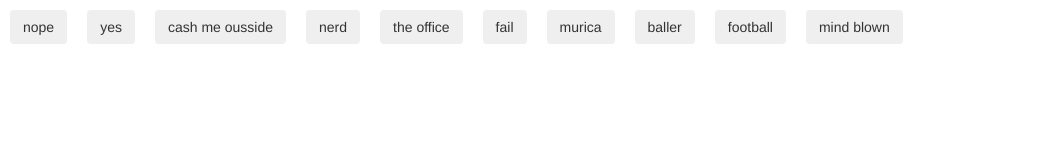
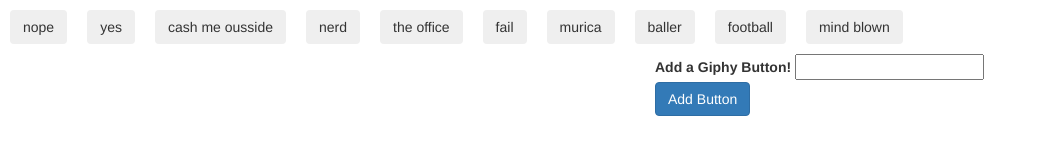
Before and after one commit to sdr2017/giphy, a plain HTML site: page index.html in a window 1280 px wide. Shown: the whole page, without its empty margins (0-1037 px from the left). Drawn offline with nearby package versions, Linux system fonts and the light colour scheme.

Commit message:
trying to add buttons with input field

```diff
--- a/assets/style.css
+++ b/assets/style.css
@@ -1,7 +1,3 @@
 .buttonArray {
 	margin: 10px;
 }
-
-.printedGifs {
-	float: left;
-}
--- a/index.html
+++ b/index.html
@@ -16,8 +16,17 @@
 	</div>
 
 	<div class="row">
-		<div class="col-xs-12 col-sm-12 col-md-12 col-lg-12" id="gifs">
+		<div class="col-xs-6 col-sm-6 col-md-6 col-lg-6" id="gifs">
+		</div>
+
+		<div class="col-xs-6 col-sm-6 col-md-6 col-lg-6" id="addButtons">
+		<form id="add-form">
+      		<label for="giphyInput">Add a Giphy Button!</label>
+      		<input type="text" id="giphyInput"><br>
+      		<input id="add-giphy" type="submit" value="Add Button" class="btn btn-primary">
+    	</form>
 		</div>
 	</div>
+
 </body>
 </html>
```
Also changed, not shown: assets/javascript.js (+12 -0 lines).
